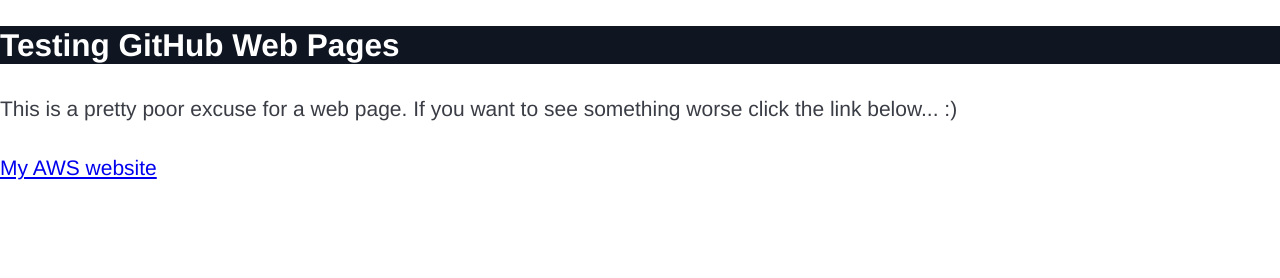
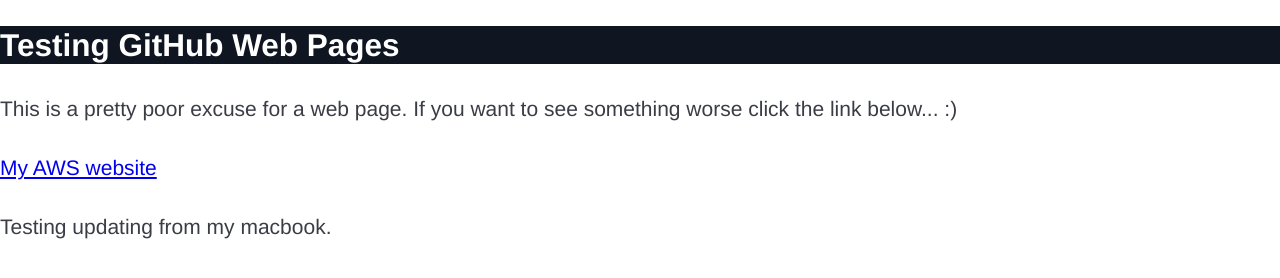
Before and after one commit to struckm/struckm.github.io, a plain HTML site: page index.html in a window 1280 px wide. Drawn offline with Linux system fonts and the light colour scheme.

Commit message:
small changes

```diff
--- a/index.html
+++ b/index.html
@@ -15,6 +15,9 @@
                 This is a pretty poor excuse for a web page. If you want to see something worse click the link below... :)
             </p>
             <a target="_blank" href="http://www.markstruck.com">My AWS website</a>
+            <p>
+                Testing updating from my macbook.
+            </p>
         </section>
     </body>
 </html>
```
